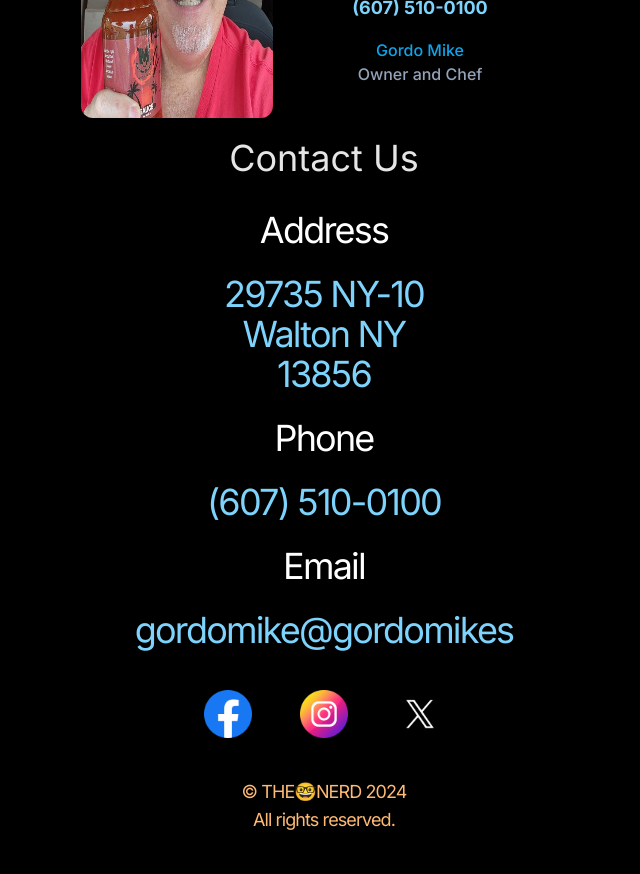
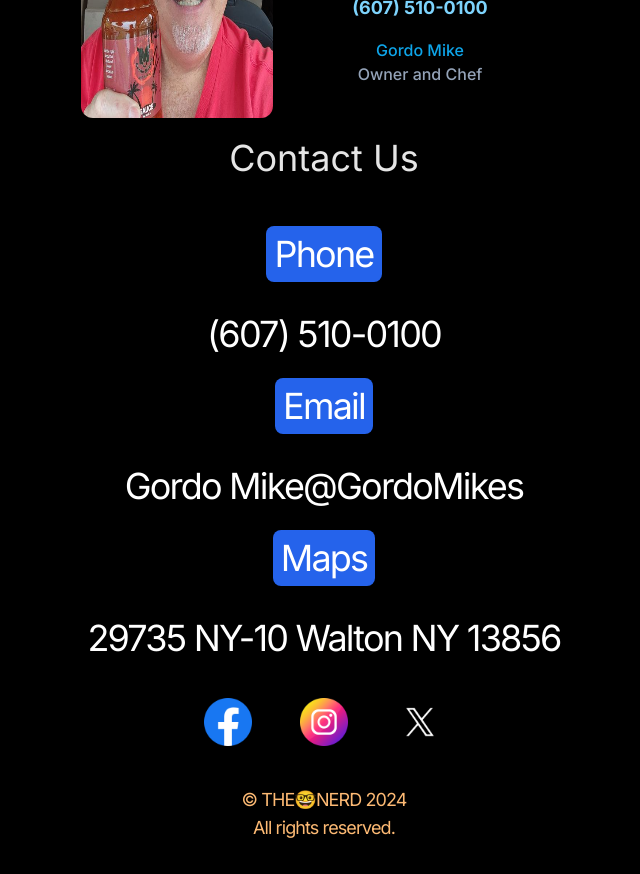
Before and after one commit to rdztr2020/Gordo-Netlify, a React (Vite) app: page / in a window 1280 px wide. Shown: the part 4760-5634 px from the top of the page, without its empty margins (316-956 px from the left). Built offline with nearby package versions, Linux system fonts and the light colour scheme.

Commit message:
more cleanup

```diff
--- a/src/App.jsx
+++ b/src/App.jsx
@@ -6,7 +6,7 @@ import Mission from "./components/Mission";
 import Menu from "./components/Menu";
 import Reviews from "./components/Reviews";
 import Footer from "./components/Footer";
-import ContactSection2 from "./components/ContactSection2";
+import ContactSection from "./components/ContactSection";
 import Bbqsauce from "./components/Bbqsauce";
 
 
@@ -21,7 +21,7 @@ const App = () => {
       <Mission />
       <Reviews />
       <Bbqsauce/>
-      <ContactSection2 />
+      <ContactSection />
       <Footer />
       </main>
   );
--- a/src/components/ContactSection.jsx
+++ b/src/components/ContactSection.jsx
@@ -1,19 +1,40 @@
-import {CONTACT} from "../constants"
-
 const ContactSection = () => {
   return (
-    <section className='container mx-auto py16' id='contact'>
-      <h2 className='mb-8 text-center text-3xl lg:text-4xl'>Contact Us</h2>
+    <section className="container mx-auto py16" id="contact">
+      <h2 className="mb-8 text-center text-3xl lg:text-4xl">Contact Us</h2>
       <div className="text-neutral-400">
-        {CONTACT.map((detail)=>(
-          <p key={detail.key} className="my-20 border-b-2 border-dotted border-neutral-700 pb-12 text-center text-2xl tracking-tighter lg:text-3xl">
-            {detail.value}
-          </p>
-        ))}
+
+
+        <p className="text-center text-2xl tracking-tighter lg:text-4xl pt-4 pb-8 text-white">
+          <button className="bg-blue-600 rounded-lg p-2 hover:scale-105 hover:bg-blue-700">
+            <a href="tel:+16075100100">Phone</a>
+          </button>
+        </p>
+        <p className="text-center text-2xl tracking-tighter lg:text-4xl pb-2 text-white">
+          (607) 510-0100
+        </p>
+
+        <p className="text-center text-2xl tracking-tighter lg:text-4xl pt-4 pb-8 text-white">
+          <button className="bg-blue-600 rounded-lg p-2 hover:scale-105 hover:bg-blue-700">
+            Email<a href="mailto: slee12463@gmail.com"></a>
+          </button>
+        </p>
+        <p className="text-center text-2xl tracking-tighter lg:text-4xl pb-2 text-white">
+          Gordo Mike@GordoMikes
+        </p>
+
+        <p className="text-center  text-white text-2xl tracking-tighter lg:text-4xl pt-4 pb-8">
+        <button className="bg-blue-600 rounded-lg p-2 hover:scale-105 hover:bg-blue-700">
+            <a href="https://www.google.com/maps/place/29735+NY-10,+Walton,+NY+13856/@42.1544303,-75.0907944,16z/data=!4m6!3m5!1s0x89db791c1918ca8f:0x773c8ad49ac947d1!8m2!3d42.1544303!4d-75.0907944!16s%2Fg%2F11rkcd0mzy">Maps</a>
+          </button>
+        </p>
+        <p className="text-center text-2xl tracking-tighter lg:text-4xl pb-2 text-white">
+          29735 NY-10 Walton NY 13856
+        </p>
+
       </div>
+    </section>
+  );
+};
 
-    </section>
-  )
-}
-
-export default ContactSection
+export default ContactSection;
--- a/src/components/ContactSection2.jsx
+++ /dev/null
@@ -1,28 +0,0 @@
-const ContactSection2 = () => {
-  return (
-    <section className="container mx-auto py16" id="contact">
-      <h2 className="mb-8 text-center text-3xl lg:text-4xl">Contact Us</h2>
-      <div className="text-neutral-400">
-        <p className="text-center text-2xl tracking-tighter lg:text-4xl pb-6 text-white">
-          Address
-        </p>
-        <p className="text-center text-2xl tracking-tighter lg:text-4xl pb-2"><a  className="hover:text-sky-700 text-sky-300 "href="https://www.google.com/maps/place/29735+NY-10,+Walton,+NY+13856/@42.1544303,-75.0907944,16z/data=!4m6!3m5!1s0x89db791c1918ca8f:0x773c8ad49ac947d1!8m2!3d42.1544303!4d-75.0907944!16s%2Fg%2F11rkcd0mzy">
-        29735 NY-10<br/>
-        Walton NY<br/>
-        13856<br/>
-        </a>
-        </p>
-        <p className="text-center text-2xl tracking-tighter lg:text-4xl pt-4 pb-6 text-white">
-          Phone
-        </p>
-        <p className="text-center text-2xl tracking-tighter lg:text-4xl pb-2"><a href="tel:+16075100100" className="hover:text-sky-700 text-sky-300">(607) 510-0100</a></p>
-        <p className="text-center text-2xl tracking-tighter lg:text-4xl pt-4 pb-6 text-white">
-          Email
-        </p>
-        <p className="text-center text-2xl tracking-tighter lg:text-4xl pb-2"><a href="mailto: slee12463@gmail.com" className="hover:text-sky-700 text-sky-300">gordomike@gordomikes</a></p>
-      </div>
-    </section>
-  );
-};
-
-export default ContactSection2;
```
